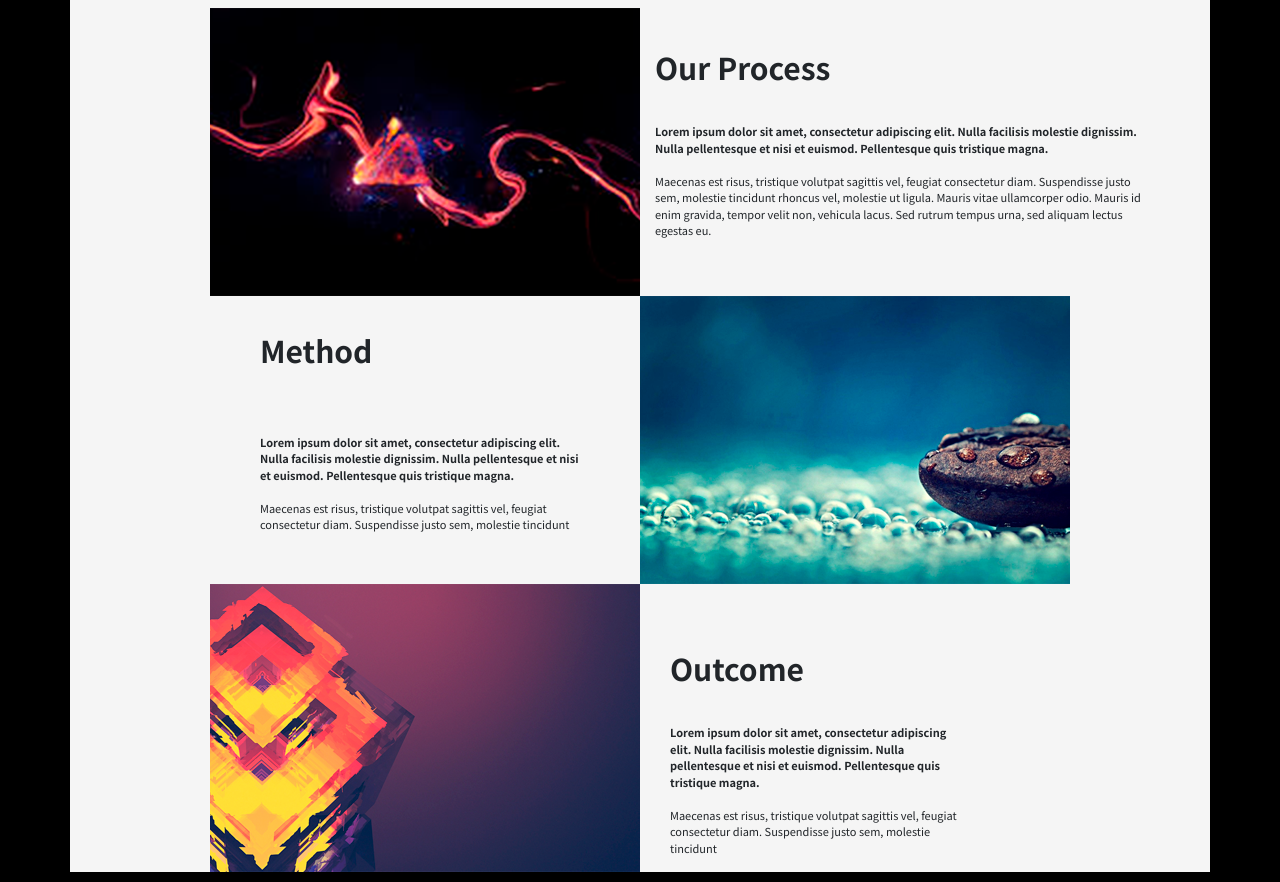
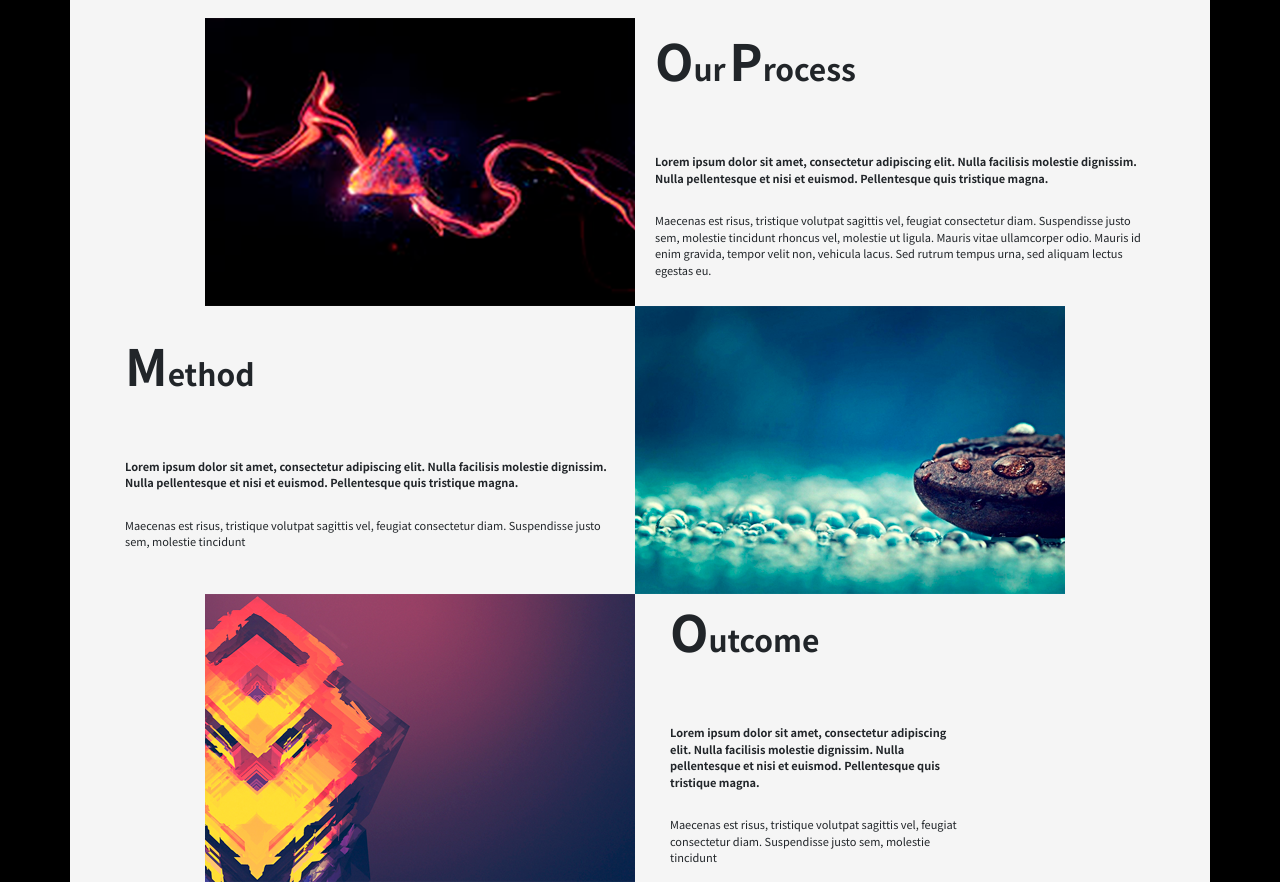
Before and after one commit to Andrew-Masnyi/gaming-project, a website built with webpack: page src/index.html in a window 1280 px wide. Shown: the part 2760-3642 px from the top of the page. Built offline with nearby package versions, Linux system fonts and the light colour scheme.

Commit message:
WIP: fix margin instead of left

```diff
--- a/src/index.html
+++ b/src/index.html
@@ -261,24 +261,24 @@
       <div class="col-12 header-text">
         <h5>Strategic Process
         </h5>
-        <p> <span>Lorem ipsum dolor sit amet, consectetur adipiscing elit. Nulla facilisis molestie dignissim. Nulla pellentesque et nisi et euismod. Pellentesque quis tristique magna.</span>  <br> <br>
-           Maecenas est risus, tristique volutpat sagittis vel, feugiat consectetur diam. Suspendisse justo sem, molestie tincidunt rhoncus vel, molestie ut ligula. Mauris vitae ullamcorper odio. Mauris id enim gravida, tempor velit non, vehicula lacus. Sed rutrum tempus urna, sed aliquam lectus egestas eu. Maecenas est risus, tristique volutpat sagittis vel, feugiat consectetur diam. Suspendisse justo sem, molestie tincidunt rhoncus vel, molestie ut ligula. Mauris vitae ullamcorper odio. Mauris id enim gravida, tempor velit non, vehicula lacus. Sed rutrum tempus urna, sed aliquam lectus egestas eu. Maecenas est risus, tristique volutpat sagittis vel, feugiat consectetur diam. Suspendisse justo sem, molestie tincidunt rhoncus vel, molestie ut ligula. Mauris vitae ullamcorper odio. Mauris id enim gravida, tempor velit non, vehicula lacus. Sed rutrum tempus urna, sed aliquam lectus egestas eu. Maecenas est risus, tristique volutpat sagittis vel, feugiat consectetur diam. Suspendisse justo sem, molestie tincidunt rhoncus vel, molestie ut ligula. Mauris vitae ullamcorper odio. Mauris id enim gravida, tempor velit non, vehicula lacus. Sed rutrum tempus urna, sed aliquam lectus egestas eu.</p>
+        <p class="subtitle">Lorem ipsum dolor sit amet, consectetur adipiscing elit. Nulla facilisis molestie dignissim. Nulla pellentesque et nisi et euismod. Pellentesque quis tristique magna.</p>
+        <p> Maecenas est risus, tristique volutpat sagittis vel, feugiat consectetur diam. Suspendisse justo sem, molestie tincidunt rhoncus vel, molestie ut ligula. Mauris vitae ullamcorper odio. Mauris id enim gravida, tempor velit non, vehicula lacus. Sed rutrum tempus urna, sed aliquam lectus egestas eu. Maecenas est risus, tristique volutpat sagittis vel, feugiat consectetur diam. Suspendisse justo sem, molestie tincidunt rhoncus vel, molestie ut ligula. Mauris vitae ullamcorper odio. Mauris id enim gravida, tempor velit non, vehicula lacus. Sed rutrum tempus urna, sed aliquam lectus egestas eu. Maecenas est risus, tristique volutpat sagittis vel, feugiat consectetur diam. Suspendisse justo sem, molestie tincidunt rhoncus vel, molestie ut ligula. Mauris vitae ullamcorper odio. Mauris id enim gravida, tempor velit non, vehicula lacus. Sed rutrum tempus urna, sed aliquam lectus egestas eu. Maecenas est risus, tristique volutpat sagittis vel, feugiat consectetur diam. Suspendisse justo sem, molestie tincidunt rhoncus vel, molestie ut ligula. Mauris vitae ullamcorper odio. Mauris id enim gravida, tempor velit non, vehicula lacus. Sed rutrum tempus urna, sed aliquam lectus egestas eu.</p>
       </div>
       <div class="row align-items-center">
         <div class="col-6">
           <img class="pic1" src="../public/img/pic1.png" alt="1">
         </div>
       <div class="col-6">
-        <h6>Our Process</h6>
-        <p> <span>Lorem ipsum dolor sit amet, consectetur adipiscing elit. Nulla facilisis molestie dignissim. Nulla pellentesque et nisi et euismod. Pellentesque quis tristique magna.</span>  <br> <br>
-          Maecenas est risus, tristique volutpat sagittis vel, feugiat consectetur diam. Suspendisse justo sem, molestie tincidunt rhoncus vel, molestie ut ligula. Mauris vitae ullamcorper odio. Mauris id enim gravida, tempor velit non, vehicula lacus. Sed rutrum tempus urna, sed aliquam lectus egestas eu. </p>
+        <h6>Our</h6> <h6>Process</h6>
+        <p class="subtitle">Lorem ipsum dolor sit amet, consectetur adipiscing elit. Nulla facilisis molestie dignissim. Nulla pellentesque et nisi et euismod. Pellentesque quis tristique magna.</p>
+        <p> Maecenas est risus, tristique volutpat sagittis vel, feugiat consectetur diam. Suspendisse justo sem, molestie tincidunt rhoncus vel, molestie ut ligula. Mauris vitae ullamcorper odio. Mauris id enim gravida, tempor velit non, vehicula lacus. Sed rutrum tempus urna, sed aliquam lectus egestas eu. </p>
       </div>
     </div>
       <div class="row align-items-center">
-        <div class="col-6 text-two">
-          <h6 class="tittle-two">Method</h6>
-          <p> <span>Lorem ipsum dolor sit amet, consectetur adipiscing elit. Nulla facilisis molestie dignissim. Nulla pellentesque et nisi et euismod. Pellentesque quis tristique magna.</span>  <br> <br>
-            Maecenas est risus, tristique volutpat sagittis vel, feugiat consectetur diam. Suspendisse justo sem, molestie tincidunt</p>
+        <div class="col-6">
+          <h6>Method</h6>
+          <p class="subtitle">Lorem ipsum dolor sit amet, consectetur adipiscing elit. Nulla facilisis molestie dignissim. Nulla pellentesque et nisi et euismod. Pellentesque quis tristique magna.</p>
+          <p>Maecenas est risus, tristique volutpat sagittis vel, feugiat consectetur diam. Suspendisse justo sem, molestie tincidunt</p>
         </div>
       <div class="col-6">
         <img class="pic2" src="../public/img/pic2.png" alt="2">
@@ -290,8 +290,8 @@
         </div>
       <div class="col-6 text-three">
         <h6>Outcome</h6>
-          <p> <span>Lorem ipsum dolor sit amet, consectetur adipiscing elit. Nulla facilisis molestie dignissim. Nulla pellentesque et nisi et euismod. Pellentesque quis tristique magna.</span>  <br> <br>
-            Maecenas est risus, tristique volutpat sagittis vel, feugiat consectetur diam. Suspendisse justo sem, molestie tincidunt</p>
+        <p class="subtitle">Lorem ipsum dolor sit amet, consectetur adipiscing elit. Nulla facilisis molestie dignissim. Nulla pellentesque et nisi et euismod. Pellentesque quis tristique magna.</p>
+          <p> Maecenas est risus, tristique volutpat sagittis vel, feugiat consectetur diam. Suspendisse justo sem, molestie tincidunt</p>
       </div>
     </div>
     </div>
--- a/src/styles/index.scss
+++ b/src/styles/index.scss
@@ -283,20 +283,28 @@
         left: 18%;
         background-color: $line-color;
         opacity: 0.3;
+
       }
     }
     h6 {
       font-size: 30px;
       font-weight: bold;
       margin-bottom: 38px;
-      &.tittle-two  {
-        margin-bottom: 66px;
+      display: inline-block;
+      &::first-letter {
+        font-size: 50px;
       }
+      // &.tittle-two  {
+      //   margin-bottom: 66px;
+      // }
+    }
+    h6:nth-of-type(3) {
+      color: red;
     }
     p {
       font-size: 11px;
       margin-top: 26px;
-      span {
+      &.subtitle {
         font-weight: 600;
       }
     }
@@ -309,15 +317,14 @@
       padding-left: 30px;
     }
     img {
-      position: relative;
       &.pic1  {
-        left: 17%;
+        margin-left: 80px;
       }
       &.pic2  {
-        right: 3%;
+        margin-left: -20px;
       }
       &.pic3  {
-        left: 17%;
+        margin-left: 80px;
       }
     }
   }
```
